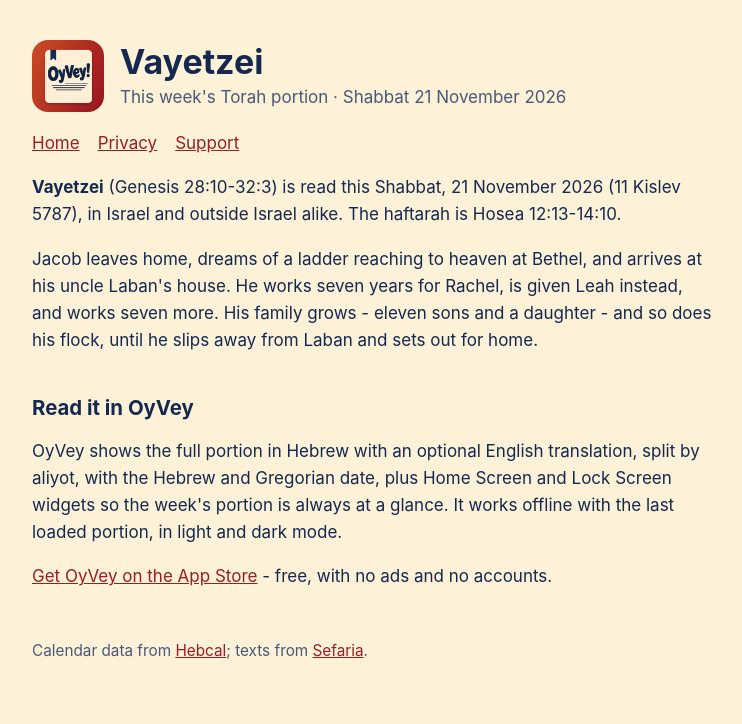
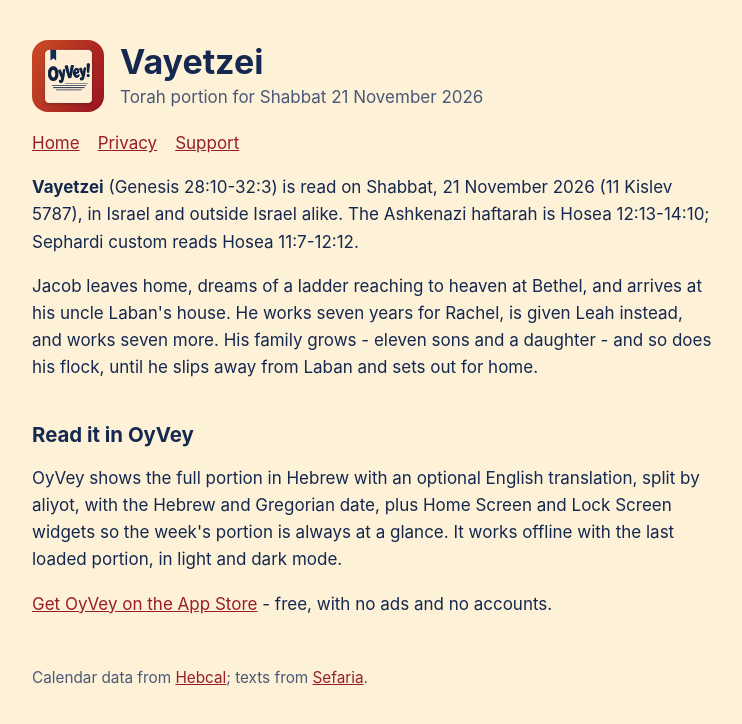
Before and after one commit to mankurtMankurt/oyvey-site, a plain HTML site: page weekly/vayetzei-2026-11-21/index.html in a window 1280 px wide. Shown: the whole page, without its empty margins (268-1010 px from the left). Drawn offline with Linux system fonts and the light colour scheme.

Commit message:
Revise HTML content for Vayetzei portion
Updated the description and title for the Torah portion Vayetzei.

```diff
--- a/weekly/vayetzei-2026-11-21/index.html
+++ b/weekly/vayetzei-2026-11-21/index.html
@@ -1,5 +1,5 @@
-<!doctype html><html lang="en-GB"><head><meta charset="utf-8"><meta name="viewport" content="width=device-width,initial-scale=1"><meta name="description" content="This week's Torah portion is Vayetzei (Genesis 28:10-32:3), read on Shabbat 21 November 2026. Read it in Hebrew and English with OyVey."><title>This week's portion: Vayetzei (21 November 2026) - OyVey</title><link rel="stylesheet" href="../../style.css"></head><body><main><header><img src="../../icon.png" alt=""><div><h1 style="margin:0">Vayetzei</h1><div style="color:var(--muted)">This week's Torah portion &middot; Shabbat 21 November 2026</div></div></header><nav><a href="../../">Home</a><a href="../../privacy.html">Privacy</a><a href="../../support.html">Support</a></nav>
-<p><strong>Vayetzei</strong> (Genesis 28:10-32:3) is read this Shabbat, 21 November 2026 (11 Kislev 5787), in Israel and outside Israel alike. The haftarah is Hosea 12:13-14:10.</p>
+<!doctype html><html lang="en-GB"><head><meta charset="utf-8"><meta name="viewport" content="width=device-width,initial-scale=1"><meta name="description" content="The Torah portion for Shabbat 21 November 2026 is Vayetzei (Genesis 28:10-32:3). Read it in Hebrew and English with OyVey."><title>Vayetzei - Torah portion for 21 November 2026 - OyVey</title><link rel="stylesheet" href="../../style.css"></head><body><main><header><img src="../../icon.png" alt=""><div><h1 style="margin:0">Vayetzei</h1><div style="color:var(--muted)">Torah portion for Shabbat 21 November 2026</div></div></header><nav><a href="../../">Home</a><a href="../../privacy.html">Privacy</a><a href="../../support.html">Support</a></nav>
+<p><strong>Vayetzei</strong> (Genesis 28:10-32:3) is read on Shabbat, 21 November 2026 (11 Kislev 5787), in Israel and outside Israel alike. The Ashkenazi haftarah is Hosea 12:13-14:10; Sephardi custom reads Hosea 11:7-12:12.</p>
 <p>Jacob leaves home, dreams of a ladder reaching to heaven at Bethel, and arrives at his uncle Laban's house. He works seven years for Rachel, is given Leah instead, and works seven more. His family grows - eleven sons and a daughter - and so does his flock, until he slips away from Laban and sets out for home.</p>
 <h2>Read it in OyVey</h2>
 <p>OyVey shows the full portion in Hebrew with an optional English translation, split by aliyot, with the Hebrew and Gregorian date, plus Home Screen and Lock Screen widgets so the week's portion is always at a glance. It works offline with the last loaded portion, in light and dark mode.</p>
```
